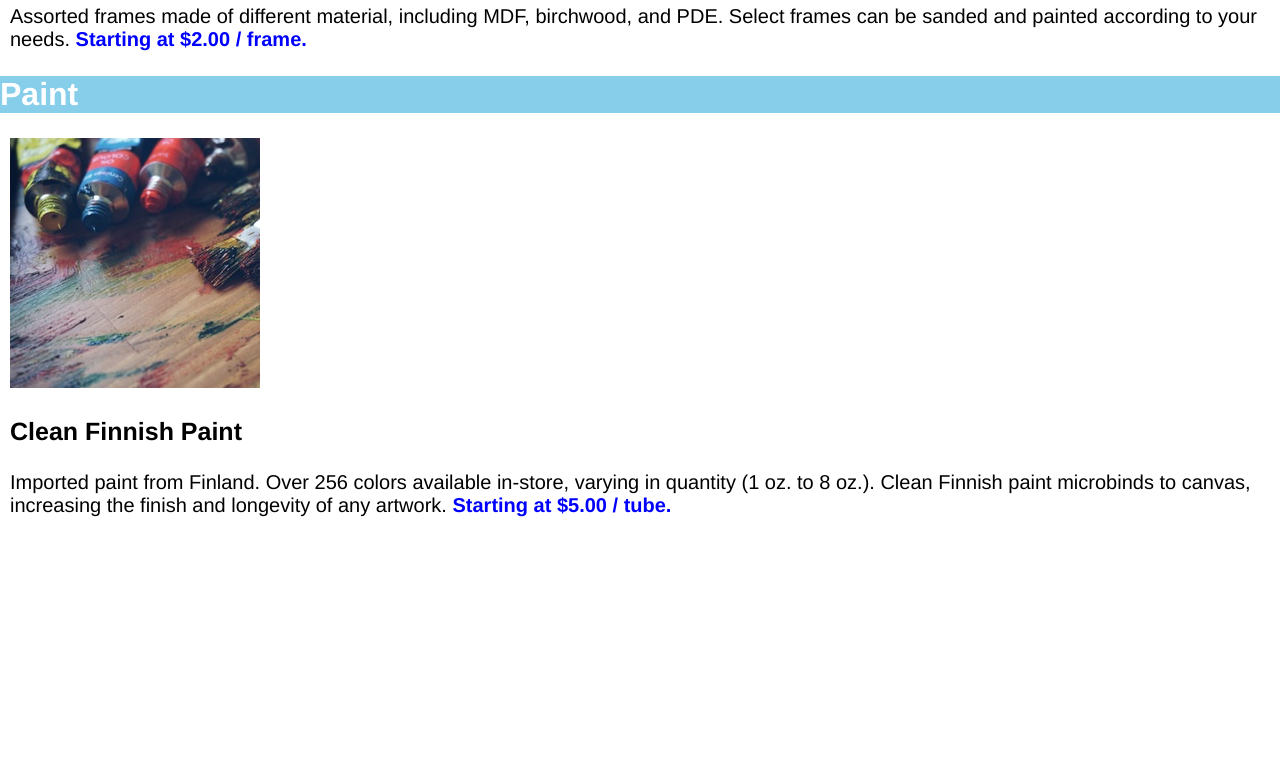
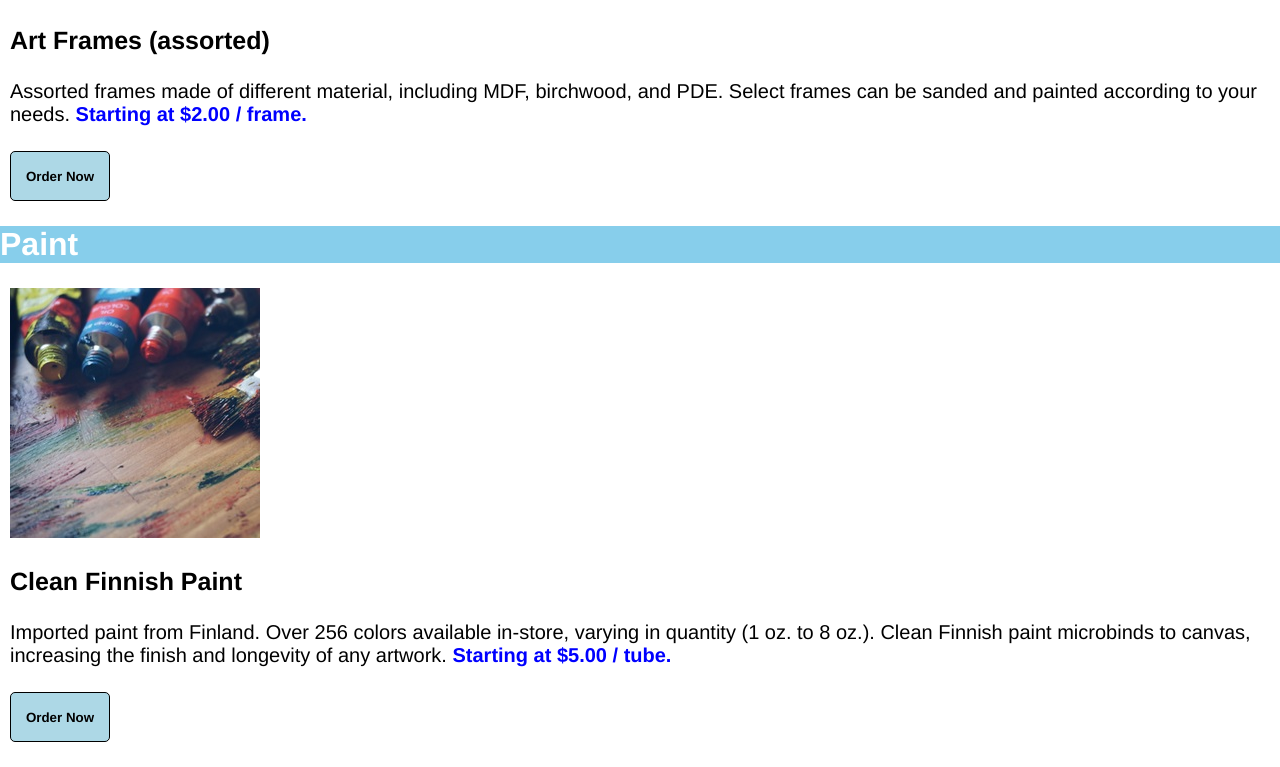
Before and after one commit to motz9/dasmoto_arts_crafts, a plain HTML site: page index.html in a window 1280 px wide. Shown: the part 1061-1828 px from the top of the page. Before the commit the page ends 1603 px from the top, so only its background shows below. Drawn offline with Linux system fonts and the light colour scheme.

Commit message:
Added Order Now button

```diff
--- a/index.css
+++ b/index.css
@@ -1,9 +1,9 @@
 * {
   margin: 0;
+  font-family: Helvetica;
 }
 
 h1 {
-  font-family: Helvetica;
   font-size: 100px;
   font-weight: bold;
   text-align: center;
@@ -25,7 +25,6 @@ body {
 
 .brushes {
     background-color: mediumspringgreen;
-    font-family: Helvetica;
     font-size: 32px;
     font-weight: bold;
     color: white;
@@ -34,7 +33,6 @@ body {
 
 .frames {
   background-color: lightcoral;
-  font-family: Helvetica;
   font-size: 32px;
   font-weight: bold;
   color: white;
@@ -43,7 +41,6 @@ body {
 
 .paint {
   background-color: skyblue;
-  font-family: Helvetica;
   font-size: 32px;
   font-weight: bold;
   color: white;
@@ -57,7 +54,6 @@ img {
 }
 
 h3 {
-  font-family: Helvetica;
   font-size: 25px;
   font-weight: bold;
   color: black;
@@ -66,7 +62,6 @@ h3 {
 }
 
 p {
-  font-family: Helvetica;
   font-size: 20px;
   color: black;
   margin-bottom: 25px;
@@ -74,7 +69,27 @@ p {
 }
 
 span {
-    font-family: Helvetica;
     font-weight: bold;
     color: blue;
 }
+
+.order__button {
+  cursor: pointer;
+  margin-bottom: 25px;
+  margin-left: 10px;
+  height: 50px;
+  width: 100px;
+  border-radius: 5px;
+  border: 1px solid black;
+  background-color: lightblue;
+  font-weight: bold;
+  color: #000;
+  transition: all 0.5s ease;
+}
+
+.order__button:hover {
+  background-color: lightblue;
+  color: black;
+  border: 1px solid black;
+  opacity: 0.5;
+}
--- a/index.html
+++ b/index.html
@@ -13,18 +13,21 @@
     <img src="./images/hacksaw.jpeg" alt="Hacksaw brush" />
     <h3>Hacksaw Brushes</h3>
     <p>Made of the highest quality oak, Hacksaw brushes are known for their weight and ability to hold paint in large amounts. <span>Starting at $3.00 / brush.</span></p>
+    <button class="order__button" type="button">Order Now</button>
   </section>
   <section>
     <h2 class="frames">Frames</h2>
     <img src="./images/frames.jpeg" alt="Picture frames" />
     <h3>Art Frames (assorted)</h3>
     <p>Assorted frames made of different material, including MDF, birchwood, and PDE. Select frames can be sanded and painted according to your needs. <span>Starting at $2.00 / frame.</span></p>
+    <button class="order__button" type="button">Order Now</button>
   </section>
   <section>
     <h2 class="paint">Paint</h2>
     <img src="./images/finnish.jpeg" alt="Paint tubes" />
     <h3>Clean Finnish Paint</h3>
     <p>Imported paint from Finland. Over 256 colors available in-store, varying in quantity (1 oz. to 8 oz.). Clean Finnish paint microbinds to canvas, increasing the finish and longevity of any artwork. <span>Starting at $5.00 / tube.</span></p>
+    <button class="order__button" type="button">Order Now</button>
   </section>
 </body>
 </html>
```
